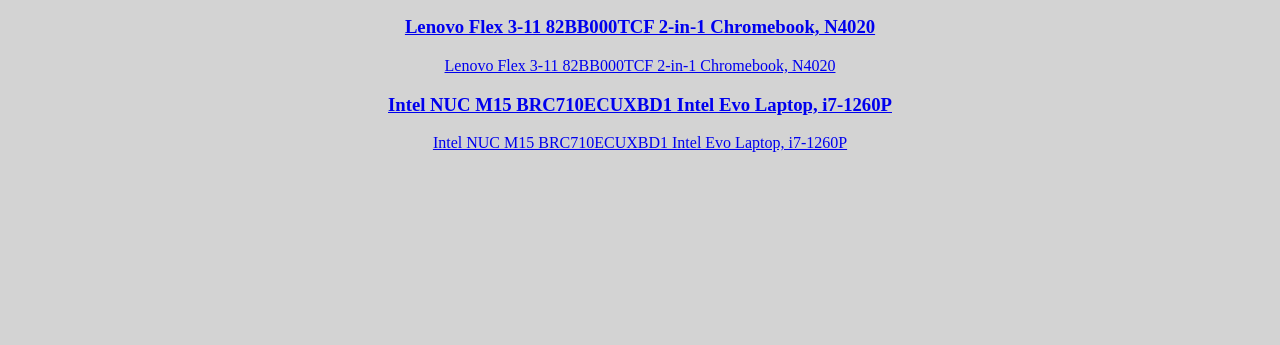
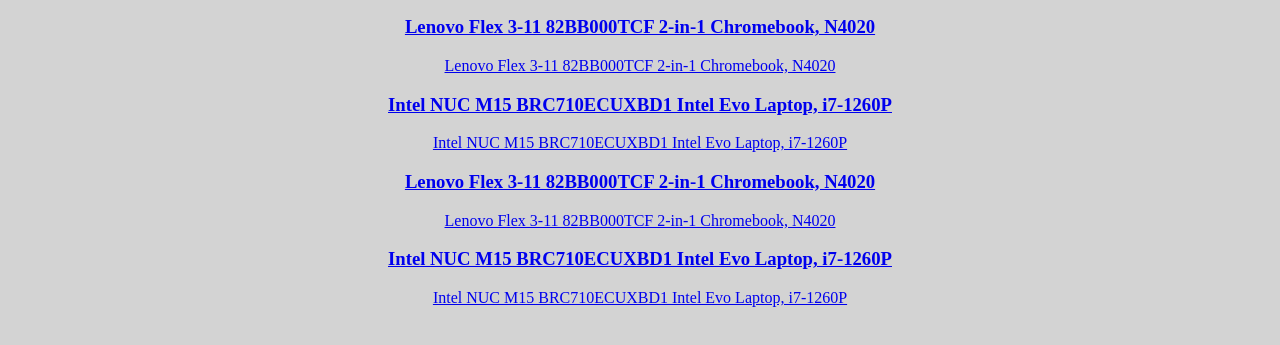
Before and after one commit to Kevin-Wei-KW/ECommerceWebScraper, a plain HTML site: page templates/index.html in a window 1280 px wide. Shown: the part 245-590 px from the top of the page. Drawn offline with Linux system fonts and the light colour scheme.

Commit message:
Organize code

```diff
--- a/templates/index.html
+++ b/templates/index.html
@@ -52,5 +52,27 @@
 			</a>
 </span>
 </div>
+  <div class="MainContent">
+   <a href="/item/Lenovo Flex 3-11 82BB000TCF 2-in-1 Chromebook, N4020">
+    <h3>
+     Lenovo Flex 3-11 82BB000TCF 2-in-1 Chromebook, N4020
+    </h3>
+   </a>
+   <span automation-id="productDescriptionLabel_0" class="description">
+    <a automation-id="productDescriptionLink_0" href="https://www.costco.ca/lenovo-flex-3-11-82bb000tcf-2-in-1-chromebook%2c-n4020.product.100804431.html">
+     Lenovo Flex 3-11 82BB000TCF 2-in-1 Chromebook, N4020
+    </a>
+   </span>
+   <a href="/item/Intel NUC M15 BRC710ECUXBD1 Intel Evo Laptop, i7-1260P">
+    <h3>
+     Intel NUC M15 BRC710ECUXBD1 Intel Evo Laptop, i7-1260P
+    </h3>
+   </a>
+   <span automation-id="productDescriptionLabel_1" class="description">
+    <a automation-id="productDescriptionLink_1" href="https://www.costco.ca/intel-nuc-m15-brc710ecuxbd1-intel-evo-laptop%2c-i7-1260p.product.4000101222.html">
+     Intel NUC M15 BRC710ECUXBD1 Intel Evo Laptop, i7-1260P
+    </a>
+   </span>
+  </div>
  </body>
 </html>
```
Also changed, not shown: 1 other file.
